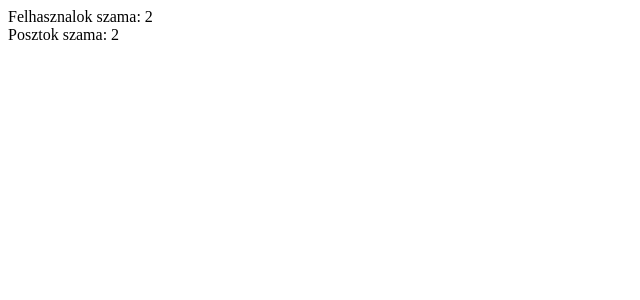
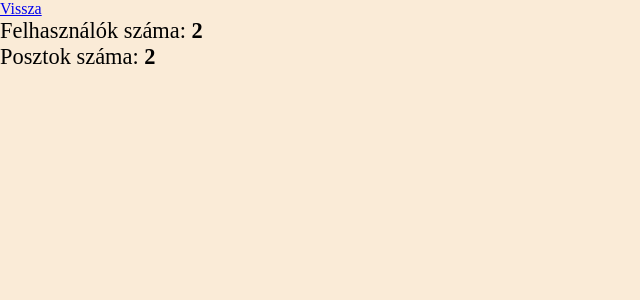
Before and after one commit to K-Csenge/beauty, a PHP site: page /admin.php in a window 1280 px wide. Shown: the top 300 px of the page, without its empty margins (0-640 px from the left). Run offline with PHP 8.4, Linux system fonts and the light colour scheme; a user stored in the database is signed in; data comes from the database, SQL or seed files in the repository.

Commit message:
Almost done again

```diff
--- a/admin.php
+++ b/admin.php
@@ -1,6 +1,26 @@
 <?php
 require_once 'csatlakozas.php';
+if(!$conn){
+    exit("Connection error");
+}
+
+session_start();
+if(!$_SESSION['id']){
+    header("Location: index.php");
+}
 $queryUsers = mysqli_num_rows(mysqli_query($conn, "SELECT * FROM users"));
 $queryPosts = mysqli_num_rows(mysqli_query($conn, "SELECT * FROM posts"));
-echo "Felhasznalok szama: $queryUsers<br>";
-echo "Posztok szama: $queryPosts<br>";
+
+?>
+
+<!DOCTYPE>
+<html lang="hu">
+<head>
+    <title>Profilom</title>
+    <link rel="stylesheet" href="css/mindenre.css">
+    <script src="https://ajax.googleapis.com/ajax/libs/jquery/3.5.1/jquery.min.js"></script>
+</head>
+<a href="index.php">Vissza</a>
+<p>Felhasználók száma: <strong><?php echo $queryUsers ?></strong></p>
+<p>Posztok száma: <strong><?php echo $queryPosts ?></strong></p>
+</html>
--- a/index.php
+++ b/index.php
@@ -47,7 +47,7 @@ if(!isset($_SESSION['id'])){
     <div id="post-header">
         <h3>Bejegyzések</h3>
     </div>
-    <?php if(isset($_SESSION['id'])) { ?>
+    <?php if(isset($_SESSION['id']) && isset($_SESSION['admin'])) { ?>
         <a href="post.php"> Postolas</a>
     <?php } ?>
     <?php while ($query->fetch()): ?>
```
